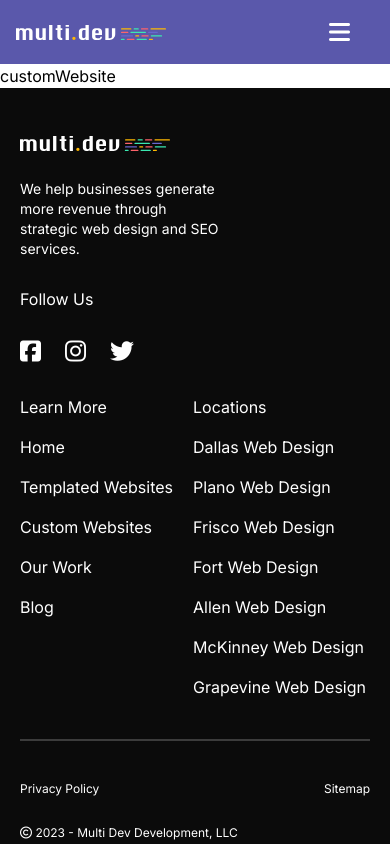
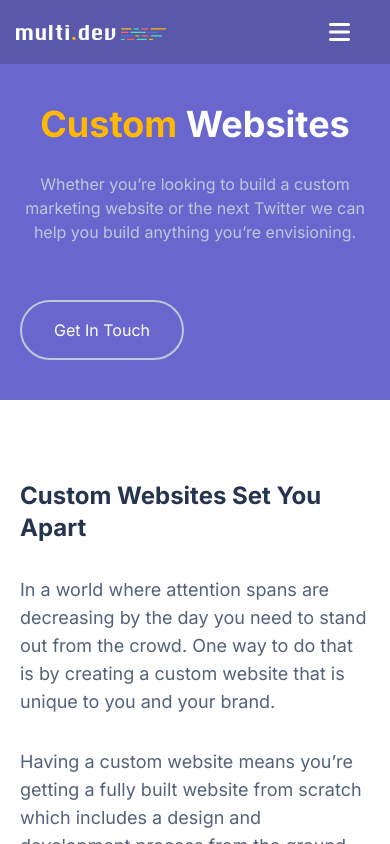
Before and after one commit to xvedela/multi-dev, a Vue app: page /services/customWebsites in a window 390 px wide. Built offline with nearby package versions, Linux system fonts and the light colour scheme.

Commit message:
CustomWebsites.vue implemented.

```diff
--- a/src/components/Contact.vue
+++ b/src/components/Contact.vue
@@ -11,10 +11,8 @@
         <input class="bg-input p-4 rounded-xl" type="url" placeholder="Website URL"/>
       </div>
       <textarea class="bg-input h-[215px] md:h-[16vw] p-4 rounded-xl resize-none"/>
-      <button
-          class="bg-button py-4 text-sm text-center rounded-3xl"
-          type="submit"
-      >Submit
+      <button class="bg-button py-4 text-sm text-center rounded-3xl" type="submit">
+        Submit
       </button>
     </form>
   </section>
--- a/src/components/Projects.vue
+++ b/src/components/Projects.vue
@@ -1,7 +1,7 @@
 <template>
   <section
       class="text-white bg-home flex flex-col items-center gap-y-5 md:gap-y-14 py-20 max-md:pb-12 max-md:pt-7 max-xl:px-5">
-    <h2 v-text="heading" class="text-2xl md:text-4xl font-medium"/>
+    <h2 class="text-2xl md:text-4xl font-medium">Recent Projects</h2>
     <div class="grid grid-cols-1 md:grid-cols-2 gap-x-5 gap-y-5">
       <img v-for="(project, index) in projects" :key="index" :src="project" alt="project image"/>
     </div>
@@ -16,5 +16,5 @@
 <script setup>
 import useProjects from "../composables/components/useProjects.js";
 
-const {heading, projects} = useProjects();
+const projects = useProjects();
 </script>
--- a/src/components/Reviews.vue
+++ b/src/components/Reviews.vue
@@ -1,6 +1,6 @@
 <template>
   <section class="bg-[#EEF2F6] flex flex-col gap-y-5 md:gap-y-12 py-20 max-md:px-5 max-md:py-8">
-    <h2 v-text="heading" class="text-center text-label -tracking-tight text-2xl md:text-4xl font-medium"/>
+    <h2 class="text-center text-label -tracking-tight text-2xl md:text-4xl font-medium">Hear It From Our Clients</h2>
     <carousel :autoplay="2000" v-bind="settings" :breakpoints="breakpoints" :wrap-around="true">
       <slide v-for="(review, index) in reviews" :key="index">
         <div
@@ -25,5 +25,5 @@ import useReviews from "../composables/components/useReviews.js";
 
 const settings = {itemsToShow: 1};
 const breakpoints = {768: {itemsToShow: 2.5}};
-const {heading, reviews} = useReviews();
+const reviews = useReviews();
 </script>
--- a/src/components/Technologies.vue
+++ b/src/components/Technologies.vue
@@ -1,6 +1,6 @@
 <template>
-  <div class="flex flex-col items-center gap-y-8 md:gap-y-14">
-    <h2 v-text="heading" class="text-label font-semibold text-2xl md:text-4xl"/>
+  <div class="flex flex-col items-center gap-y-8 md:gap-y-14 mb-28 md:mb-20">
+    <h2 class="text-label font-semibold text-2xl md:text-4xl">Technologies We Use</h2>
     <ul class="flex gap-x-20 max-md:overflow-scroll">
       <li v-for="(technology, index) in technologies" :key="index">
         <img :src="technology" alt="technology logo"/>
@@ -13,5 +13,5 @@
 <script setup>
 import useTechnologies from "../composables/components/useTechnologies.js";
 
-const {heading, technologies} = useTechnologies();
+const technologies = useTechnologies();
 </script>
--- a/src/composables/components/useProjects.js
+++ b/src/composables/components/useProjects.js
@@ -6,13 +6,10 @@ const IUG = createIUG();
 IUG.setDirectory('projects');
 
 export default function useProjects() {
-    return {
-        heading: 'Recent Projects',
-        projects: [
-            IUG.generateImageUrl('Cart-Rescue-1-1-1024x1024.png'),
-            IUG.generateImageUrl('Freelanceleads-3-1024x1024.png'),
-            IUG.generateImageUrl('lucidmedia-5-1024x1024.png'),
-            IUG.generateImageUrl('stickerbros-2-1024x1024.png'),
-        ],
-    };
+    return [
+        IUG.generateImageUrl('Cart-Rescue-1-1-1024x1024.png'),
+        IUG.generateImageUrl('Freelanceleads-3-1024x1024.png'),
+        IUG.generateImageUrl('lucidmedia-5-1024x1024.png'),
+        IUG.generateImageUrl('stickerbros-2-1024x1024.png'),
+    ];
 };
--- a/src/composables/components/useReviews.js
+++ b/src/composables/components/useReviews.js
@@ -6,9 +6,7 @@ const IUG = createIUG();
 IUG.setDirectory('clients');
 
 export default function useReviews() {
-    return {
-        heading: 'Hear It From Our Clients',
-        reviews: [
+    return [
         {
             img: IUG.generateImageUrl('1661371646793-300x300.png'),
             author: 'Jennifer Hall',
@@ -36,6 +34,5 @@ beyond happy with our new design, the delivery, and their
 professionalism in working with multiple decision makers. Looking
 forward to working with Icepick on future projects.`,
         },
-        ],
+    ];
 };
-};
--- a/src/composables/components/useTechnologies.js
+++ b/src/composables/components/useTechnologies.js
@@ -2,19 +2,15 @@ import useHelpers from "../helpers/useHelpers.js";
 
 const {createIUG} = useHelpers();
 const IUG = createIUG();
-
 IUG.setDirectory('technologies');
 
 export default function useTechnologies() {
-    return {
-        heading: 'Technologies We Use',
-        technologies: [
+    return [
         IUG.generateImageUrl('figma.svg'),
         IUG.generateImageUrl('wordpress.svg'),
         IUG.generateImageUrl('woo.svg'),
         IUG.generateImageUrl('shopify.svg'),
         IUG.generateImageUrl('vue.svg'),
         IUG.generateImageUrl('laravel.svg'),
-        ],
+    ];
 };
-};
--- a/src/views/CustomWebsites.vue
+++ b/src/views/CustomWebsites.vue
@@ -1,3 +1,55 @@
 <template>
-    customWebsite
+  <section
+      class="relative flex flex-col gap-y-7  md:gap-y-5 bg-home px-5 md:px-[20vw] py-10 md:py-20 max-md:text-center overflow-hidden">
+    <img class="absolute -top-20 right-0 max-2xl:hidden" src="../assets/images/custom-websites.png"
+         alt="custom websites">
+    <h1 class=" text-white text-4xl md:text-6xl font-bold md:font-medium">
+      <span class="text-button">Custom</span> Websites
+    </h1>
+    <p class="md:w-3/5 text-desc md:text-xl">
+      Whether you’re looking to build a custom marketing website or
+      the next Twitter we can help you build anything you’re
+      envisioning.
+    </p>
+    <router-link :to="{name: 'Contact'}"
+                 class="text-white w-fit max-md:mt-7 px-8 py-4 border-2 border-desc rounded-4xl">
+      Get In Touch
+    </router-link>
+  </section>
+  <section class="flex flex-col items-center gap-y-12 md:gap-y-20 max-sm:mx-5">
+    <div class="flex max-2xl:flex-col max-2xl:items-center">
+      <div class="2xl:w-1/2 flex flex-col gap-y-8 py-20 md:py-36 sm:px-12">
+        <h2 class="text-label font-semibold text-2xl md:text-4xl">Custom Websites Set You Apart</h2>
+        <p class="text-[#52627A] text-lg">In a world where attention spans are decreasing by the day you need to stand
+          out from the crowd. One way to
+          do that is by creating a custom website that is unique to you and your brand.</p>
+        <p class="text-[#52627A] text-lg">Having a custom website means you’re getting a fully built website from
+          scratch which includes a design and
+          development process from the ground up.</p>
+        <p class="text-[#52627A] text-lg">This comes with many benefits including:</p>
+        <ul class="text-[#52627A] text-lg md:ml-10">
+          <li>Unique Design</li>
+          <li>Structured Around Your Content</li>
+          <li>More Credibility</li>
+          <li>Faster Page Speeds</li>
+        </ul>
+        <router-link
+            :to="{ name: 'Contact' }"
+            class="w-fit bg-button flex items-center gap-x-2 px-8 py-4 mt-6 text-black rounded-4xl">
+          Work With Us <i class="fa-solid fa-arrow-right"/>
+        </router-link>
+      </div>
+      <img src="../assets/images/div.full-bg.png" alt="background image"/>
+    </div>
+    <technologies/>
+  </section>
+  <reviews/>
+  <projects/>
+  <contact/>
 </template>
+<script setup>
+import Technologies from "../components/Technologies.vue";
+import Reviews from "../components/Reviews.vue";
+import Projects from "../components/Projects.vue";
+import Contact from "../components/Contact.vue";
+</script>
--- a/src/views/Home.vue
+++ b/src/views/Home.vue
@@ -47,7 +47,7 @@
       </ul>
     </div>
   </section>
-  <section class="flex flex-col items-center gap-y-20 md:gap-y-44 mb-28 md:mb-20 mt-7 md:mt-24 max-sm:mx-5">
+  <section class="flex flex-col items-center gap-y-20 md:gap-y-44 mt-7 md:mt-24 max-sm:mx-5">
     <div class="sm:w-[60vw] flex flex-col items-center gap-y gap-y-20 md:gap-y-16">
       <div class="md:w-3/5 flex flex-col gap-y-5 text-center">
         <h2 v-html="techsHeader.label" class="text-label font-semibold text-2xl md:text-4xl -tracking-tight"/>
@@ -104,7 +104,5 @@ import Reviews from "../components/Reviews.vue";
 import Technologies from "../components/Technologies.vue";
 import Projects from "../components/Projects.vue";
 
-;
-
 const {upCity, header, buttons, partners, icons, techsHeader, posts, footer} = useHome();
 </script>
```
Also changed, not shown: src/assets/images/custom-websites.png (added), src/assets/images/div.full-bg.png (added). Lines whose indentation alone changed are shown as unchanged.
